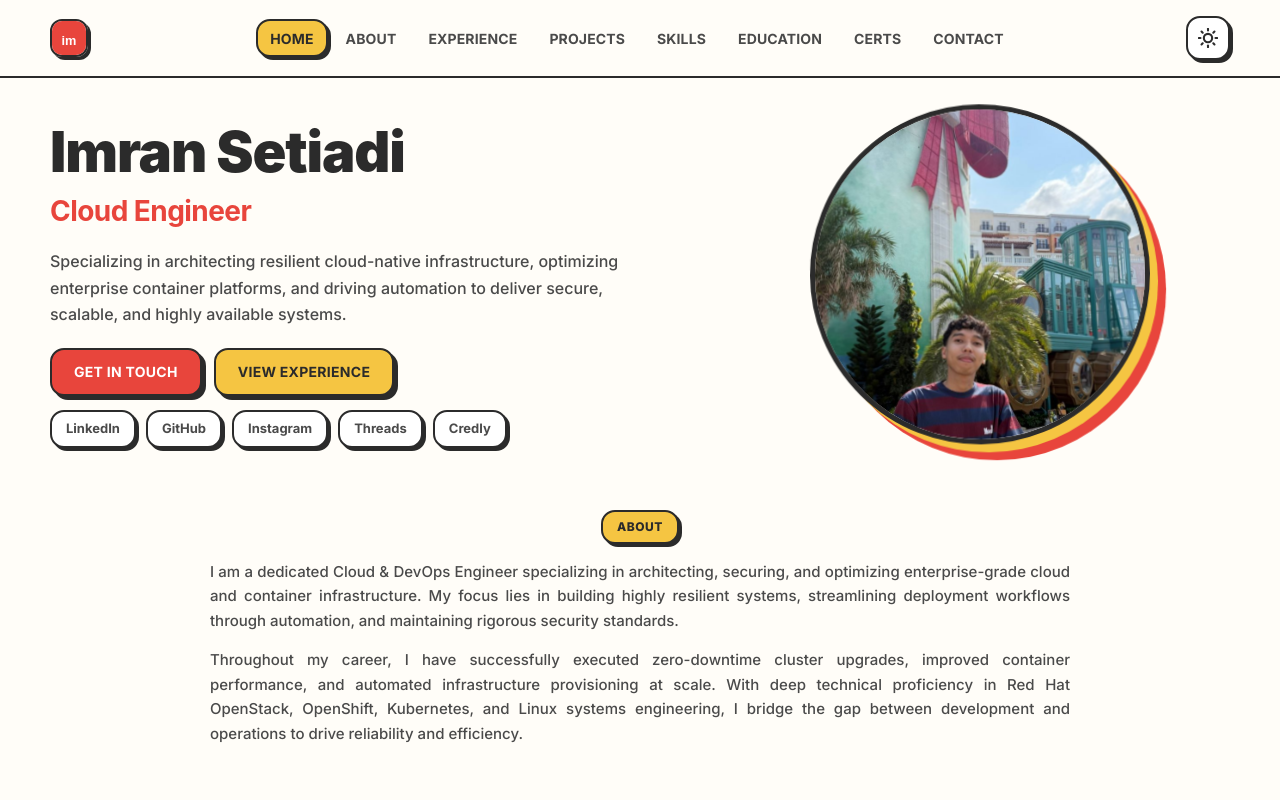
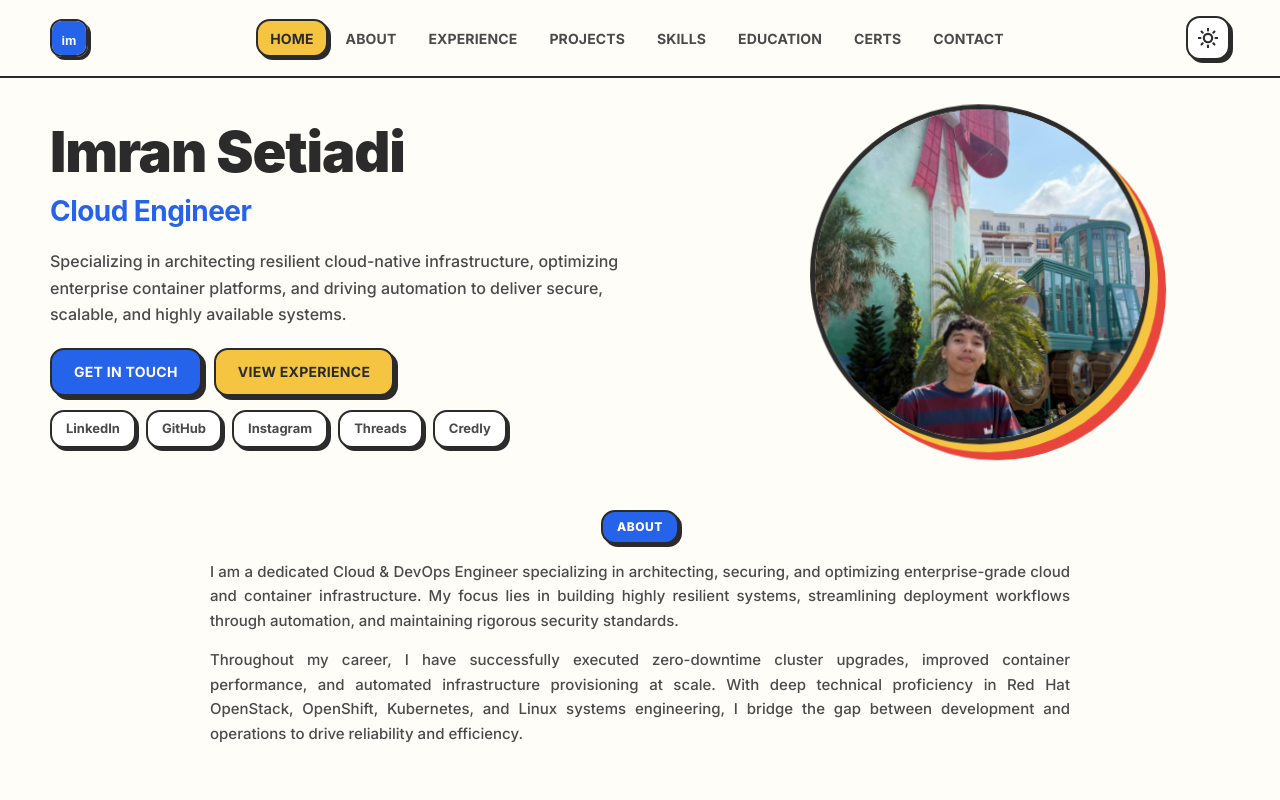
Before and after one commit to imransetiadi/about_me, a Next.js app: page / in a window 1280 px wide. Shown: the top 800 px of the page. Built offline with nearby package versions, Linux system fonts and the light colour scheme.

Commit message:
style: implement vibrant blue brand accents across buttons, roles, and eyebrows

```diff
--- a/src/app/globals.css
+++ b/src/app/globals.css
@@ -19,8 +19,8 @@
   --color-yellow-soft: #fef6dc;
   --color-soft: #fef6dc;
   --color-accent-soft: #fde8e6;
-  --color-blue: #e8453c;
-  --color-blue-soft: #fde8e6;
+  --color-blue: #2563EB;
+  --color-blue-soft: #eff6ff;
   --color-purple: #f5c542;
   --color-purple-soft: #fef6dc;
   --shadow-brutal: 4px 4px 0 #2b2b2b;
@@ -56,8 +56,8 @@
   --color-yellow-soft: #3a3018;
   --color-soft: #3a3018;
   --color-accent-soft: #3d2222;
-  --color-blue: #f87171;
-  --color-blue-soft: #3d2222;
+  --color-blue: #60a5fa;
+  --color-blue-soft: #1e3a8a;
   --color-purple: #fbbf24;
   --color-purple-soft: #3a3018;
   --shadow-brutal: 4px 4px 0 #f5f0e8;
@@ -198,6 +198,15 @@ h3 {
 .btn-primary {
   background: var(--color-primary);
   color: #ffffff;
+}
+
+.btn-blue {
+  background: var(--color-blue);
+  color: #ffffff;
+}
+
+[data-theme="dark"] .btn-blue {
+  color: #1c1917;
 }
 
 .btn-secondary {
--- a/src/app/page.module.css
+++ b/src/app/page.module.css
@@ -232,8 +232,8 @@
   padding: 6px 14px;
   border: var(--border-width) solid var(--border);
   border-radius: var(--radius);
-  background: var(--color-yellow);
-  color: #2b2b2b;
+  background: var(--color-blue);
+  color: #ffffff;
   box-shadow: var(--shadow-brutal-sm);
   font-size: 12px;
   font-weight: 800;
@@ -257,7 +257,7 @@
 
 .heroRole {
   margin-top: 8px;
-  color: var(--color-primary);
+  color: var(--color-blue);
   font-size: clamp(20px, 3vw, 28px);
   font-weight: 700;
   padding: 4px 0;
--- a/src/app/page.tsx
+++ b/src/app/page.tsx
@@ -136,7 +136,7 @@ export default function Home() {
               <h2 className={styles.heroRole}>Cloud Engineer</h2>
               <p className={styles.heroSubtitle}>Specializing in architecting resilient cloud-native infrastructure, optimizing enterprise container platforms, and driving automation to deliver secure, scalable, and highly available systems.</p>
               <div className={styles.heroActions}>
-                <a href="#contact" className="btn btn-primary">Get in Touch</a>
+                <a href="#contact" className="btn btn-blue">Get in Touch</a>
                 <a href="#experience" className="btn btn-secondary">View Experience</a>
               </div>
               <div className={styles.heroSocials}>
--- a/src/components/Header.tsx
+++ b/src/components/Header.tsx
@@ -127,7 +127,7 @@ export default function Header() {
           <button className={styles.logo} onClick={() => handleNavClick("home")} aria-label="Go to home section">
             <span className={styles.logoIcon}>
               <svg width="34" height="34" viewBox="0 0 32 32" fill="none" xmlns="http://www.w3.org/2000/svg" aria-hidden="true">
-                <rect width="32" height="32" rx="6" fill="#e8453c" />
+                <rect width="32" height="32" rx="6" fill="#2563EB" />
                 <text x="16" y="19" textAnchor="middle" dominantBaseline="middle" fontWeight="bold" fontSize="12" fontFamily="Arial, sans-serif" fill="#ffffff">im</text>
               </svg>
             </span>
```
Also changed, not shown: src/app/icon.svg.
